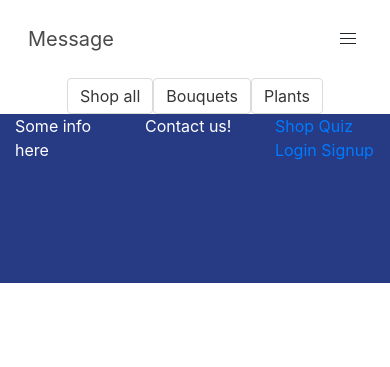
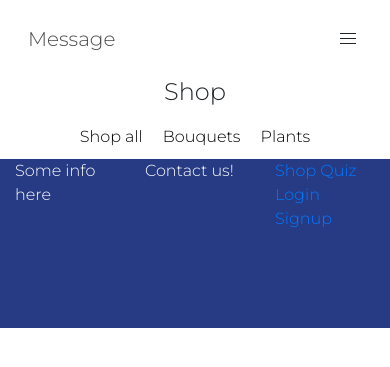
Before and after one commit to awang617/Message, a Flask app: page /shop/1 in a window 390 px wide. Shown: the top 367 px of the page. Run offline with Flask 2, Linux system fonts and the light colour scheme; a user stored in the database is signed in; data comes from the database, SQL or seed files in the repository; some libraries are stand-ins or nearby versions.

Commit message:
styling and responsiveness

```diff
--- a/static/main.css
+++ b/static/main.css
@@ -1,3 +1,7 @@
+body {
+    font-family: 'Montserrat', sans-serif;
+}
+
 .navbar-brand{
     display: flex!important;
     /* justify-content: space-around;
@@ -56,3 +60,12 @@ footer {
         width:100%;
     }
 }
+
+@media screen and (max-width: 720px){
+    .media-content * {
+        margin:0 !important;
+    }
+    .title.is-4 {
+        font-size: 20px !important;
+    }
+}
--- a/templates/cart.html
+++ b/templates/cart.html
@@ -15,7 +15,7 @@
                     <p>{{item.product.name}} ${{item.subtotal}}</p>
                     <p><i>{{item.product.plant}}: {{item.product.meaning}}</i></p>
                     <p>
-                        <a href="/add_to_cart/{{item.product.id}}" class="button">+</a>
+                        <a href="{{ url_for(('add_to_cart'), origin='cart', productid=item.product.id) }}" class="button">+</a>
                         {{item.quantity}}
                         <a href="/subtract_from_cart/{{item.id}}" class="button">-</a>
                     </p>
--- a/templates/layout.html
+++ b/templates/layout.html
@@ -12,6 +12,8 @@
     <link rel="stylesheet" href="https://stackpath.bootstrapcdn.com/bootstrap/4.3.1/css/bootstrap.min.css" integrity="sha384-ggOyR0iXCbMQv3Xipma34MD+dH/1fQ784/j6cY/iJTQUOhcWr7x9JvoRxT2MZw1T" crossorigin="anonymous">
      <!-- Animations-->
     <link rel=“stylesheet” href=“https://cdnjs.cloudflare.com/ajax/libs/animate.css/3.7.0/animate.min.css”>
+    <link href="https://fonts.googleapis.com/css?family=Montserrat:300" rel="stylesheet">
+
     <!-- <link rel="stylesheet" href="../static/main.css"> -->
     <link rel="stylesheet" href="{{ url_for('static', filename='main.css')}}">
 
--- a/templates/productDetails.html
+++ b/templates/productDetails.html
@@ -13,7 +13,7 @@
             <p>{{product.description}}</p>
             <p>${{product.price}}</p>
             <p><small>{{product.plant|capitalize}}: <i>{{product.meaning}}</i></small></p>
-            <a href="/add_to_cart/{{product.id}}"class="button">Add to cart</a>
+            <a href="{{ url_for(('add_to_cart'), origin=product.data_name, productid=product.id) }}"class="button">Add to cart</a>
             <a href="/shop" class="button">Continue Shopping</a>
         </div>
     </div>
@@ -32,7 +32,7 @@
 
             <button class="button review-form">Submit a review</button>
             <div class="row hidden review">
-                <div class="">
+                <div class="col">
                     <form method="POST" action="" class="form form-group">
                         {{ form.hidden_tag() }}
                         {% for field in form if field.widget.input_type != 'hidden'%}
--- a/templates/products.html
+++ b/templates/products.html
@@ -13,7 +13,7 @@
             <div class="card-content">
                 <div class="media">
                 <div class="media-content">
-                    <p class="title is-4">{{item.name}}</p>
+                    <p>{{item.name}}</p>
                 </div>
                         <div class="media-right">
                             ${{item.price}}
--- a/templates/shop.html
+++ b/templates/shop.html
@@ -1,11 +1,31 @@
 {% extends "layout.html" %}
 
 {% block content %}
+<style>
+    .shop-links {
+        margin:10px;
+        color: black;
+    }
+
+    .shop-links:hover {
+        color: black;
+    }
+
+    @media screen and (max-width: 540px){
+        .card-content{
+            padding:10px;
+        }
+    }
+</style>
+
 <div class="container">
     <div class="row justify-content-center">
-        <a href="/shop" class="button">Shop all</a>
-        <a href="/shop/bouquet" class="button">Bouquets</a>
-        <a href="/shop/plant" class="button">Plants</a>
+        <h4>Shop</h4>
+    </div>
+    <div class="row justify-content-center">
+        <a href="/shop" class="shop-links">Shop all</a>
+        <a href="/shop/bouquet" class="shop-links">Bouquets</a>
+        <a href="/shop/plant" class="shop-links">Plants</a>
     </div>
     <div class="row">
         {% block shop %}
@@ -13,4 +33,6 @@
         {% endblock %}
     </div>
 </div>
+
+
 {% endblock %}
```
Also changed, not shown: templates/viewDetails.html (+27 -6 lines).
